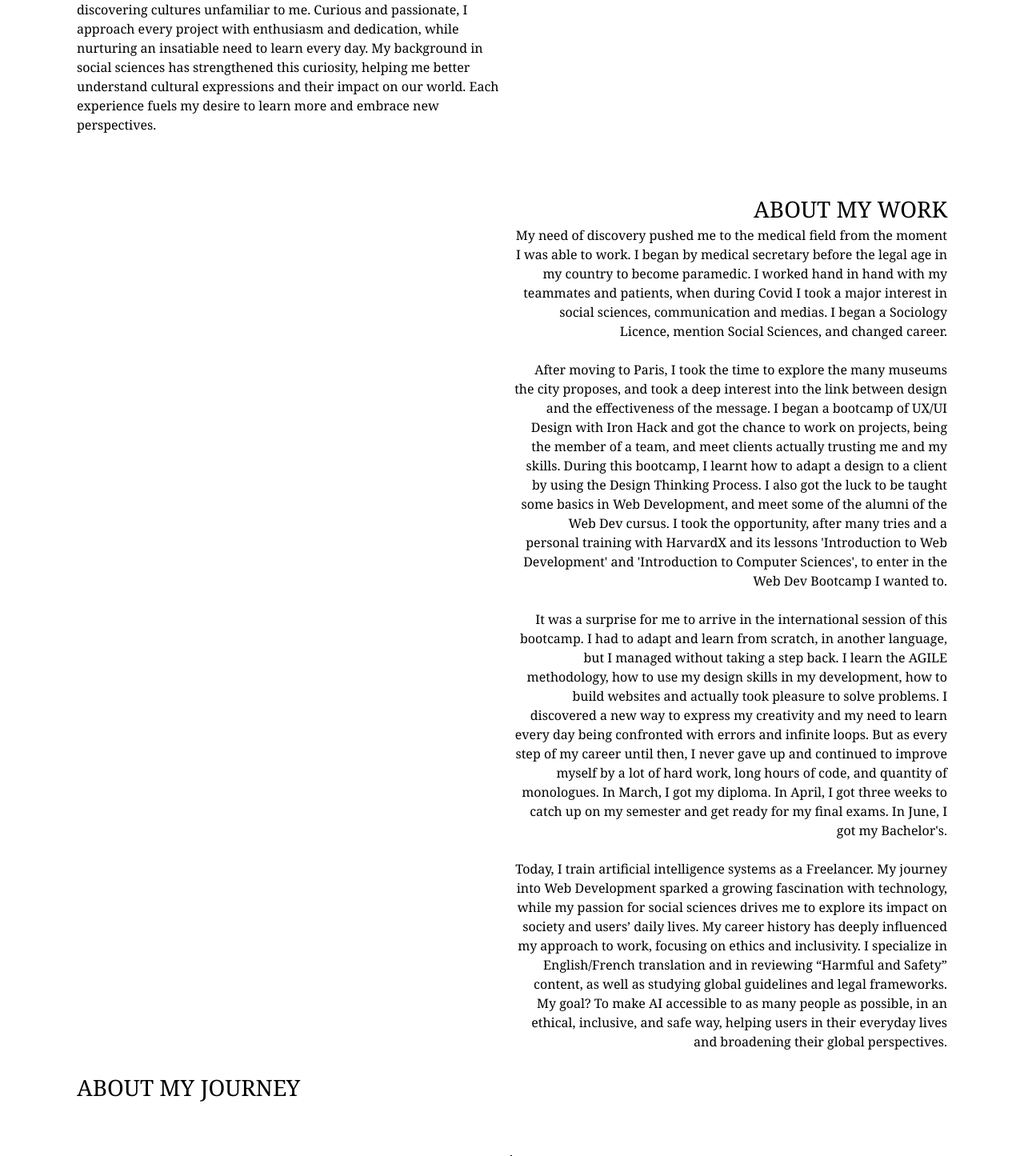
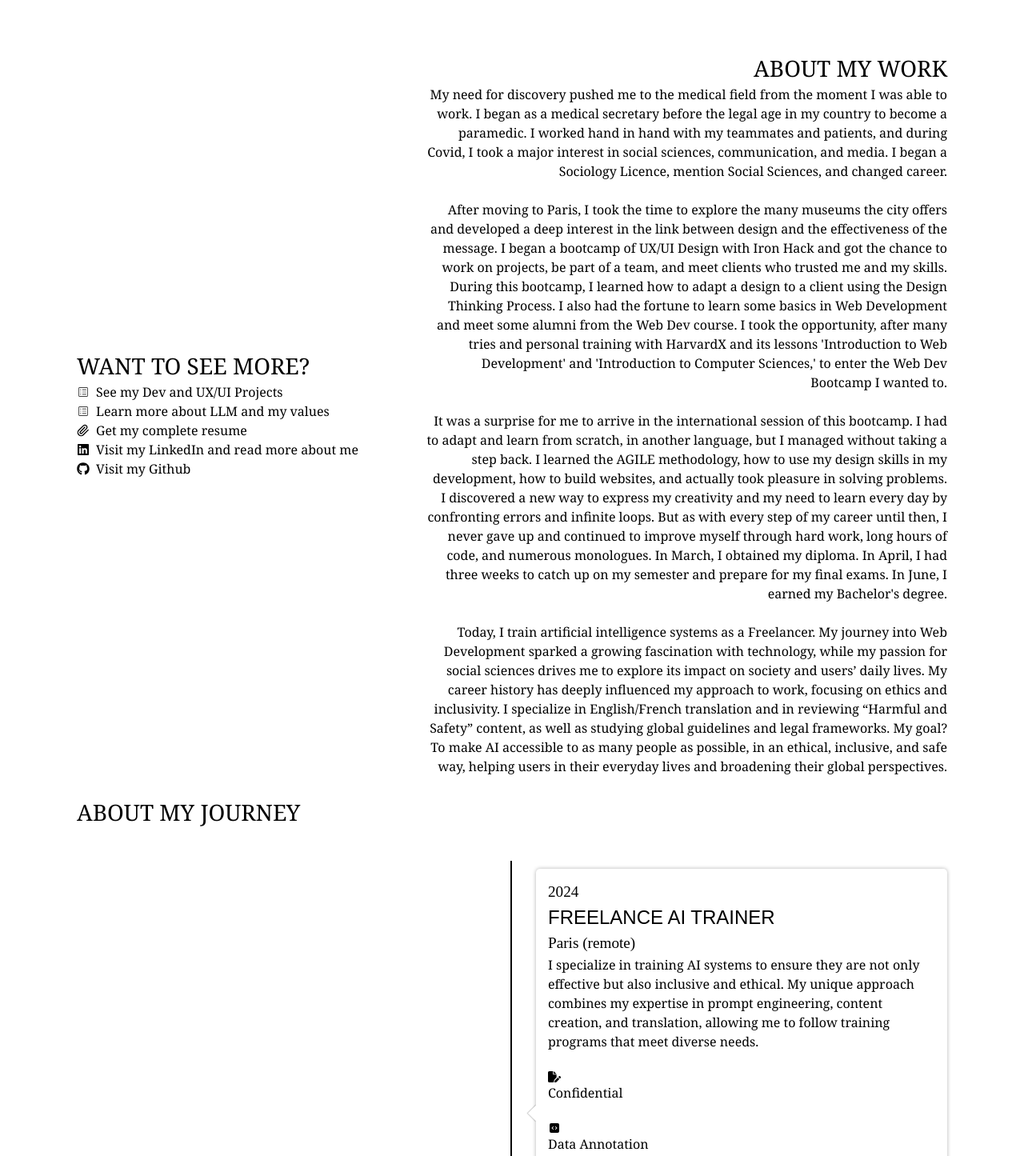
Before and after one commit to Paulinecvt/portfolio-frontend, a React (Vite) app: page / in a window 1280 px wide. Shown: the part 1042-2487 px from the top of the page at 80% size. Built offline with nearby package versions, Linux system fonts and the light colour scheme; a web font is replaced by a local one.

Commit message:
updated most of it, still llm to do

```diff
--- a/src/components/Timeline.jsx
+++ b/src/components/Timeline.jsx
@@ -9,7 +9,6 @@ export const Timeline = () => {
             <div className='flex justify-start'>
             <h2 className='title text-right uppercase'>About my journey</h2>
             </div>
-            <br/>
             <div>
                 {timelineData.length > 0 && (
                     <div className="timeline-container">
--- a/src/contact/Contact.jsx
+++ b/src/contact/Contact.jsx
@@ -10,7 +10,7 @@ export const Contact = () => (
         <div className="cover flex flex-col items-center">
 
 <div classname='flex flex-col'>
-<img src='https://i.ibb.co/D5qMWFq/Capture-d-e-cran-2024-10-08-a-12-40-04.png' className='h-56 w-auto'/>
+<img src='https://i.ibb.co/D5qMWFq/Capture-d-e-cran-2024-10-08-a-12-40-04.png' className='h-36 w-auto'/>
 </div>
 
 <div className="flex flex-row gap-8 items-center">
--- a/src/home/Home.jsx
+++ b/src/home/Home.jsx
@@ -12,14 +12,14 @@ export const Home = () => (
     <div className="flex flex-col items-center bg-white">
       <div className="cover flex flex-col items-center">
 
-        <div classname='flex flex-col'>
-        <img src='https://i.ibb.co/D5qMWFq/Capture-d-e-cran-2024-10-08-a-12-40-04.png' className='h-56 w-auto'/>
+        <div className='flex flex-col'>
+          <img src='https://i.ibb.co/D5qMWFq/Capture-d-e-cran-2024-10-08-a-12-40-04.png' className='h-36 w-auto' />
         </div>
 
         <div className="flex flex-row gap-8 items-center">
           <section className="flex flex-col justify-start">
             <h3 className="jobs">Social Sciences Content Expertise</h3>
-            <h3 className="jobs">Prompt Engeenering</h3>
+            <h3 className="jobs">Prompt Engineering</h3>
             <h3 className="jobs">Creative Writing for AI Training</h3>
           </section>
           <section className="flex flex-col justify-center">
@@ -36,11 +36,11 @@ export const Home = () => (
     <br />
     <br />
     <br />
-    <div className="flex flex-col bg-white w-2/4">
+    <div className="flex flex-col bg-white w-3/5">
       <h2 className="title text-left uppercase">About Me</h2>
       <p className="text-left">
-        I am a 29 years old creative mind, sociology bachelor,
-        passionated by social sciences and communication. Most of all,
+        I am a 29-year-old creative mind, sociology bachelor,
+        passionate about social sciences and communication. Most of all,
         I’m a passionate freelance professional with a deep curiosity
         for new technologies, always eager to learn quickly and adapt
         to fresh challenges. My expertise lies in artificial intelligence,
@@ -66,65 +66,10 @@ export const Home = () => (
     <br />
     <br />
 
-    <div className="flex flex-col w-2/4 justify-end bg-white self-end">
-      <h2 className="title text-right uppercase">About my work</h2>
-      <p className="text-right">
-        My need of discovery pushed me to the medical field from the moment I
-        was able to work. I began by medical secretary before the legal age in
-        my country to become paramedic. I worked hand in hand with my teammates
-        and patients, when during Covid I took a major interest in social
-        sciences, communication and medias. I began a Sociology Licence, mention
-        Social Sciences, and changed career.
-      </p>
-      <br />
-      <p className="text-right">
-        After moving to Paris, I took the time to explore the many museums the
-        city proposes, and took a deep interest into the link between design and
-        the effectiveness of the message. I began a bootcamp of UX/UI Design
-        with Iron Hack and got the chance to work on projects, being the member
-        of a team, and meet clients actually trusting me and my skills. During
-        this bootcamp, I learnt how to adapt a design to a client by using the
-        Design Thinking Process. I also got the luck to be taught some basics in
-        Web Development, and meet some of the alumni of the Web Dev cursus. I
-        took the opportunity, after many tries and a personal training with
-        HarvardX and its lessons 'Introduction to Web Development' and
-        'Introduction to Computer Sciences', to enter in the Web Dev Bootcamp I
-        wanted to.
-      </p>
-      <br />
-      <p className="text-right">
-        It was a surprise for me to arrive in the international session of this
-        bootcamp. I had to adapt and learn from scratch, in another language,
-        but I managed without taking a step back. I learn the AGILE methodology,
-        how to use my design skills in my development, how to build websites and
-        actually took pleasure to solve problems. I discovered a new way to
-        express my creativity and my need to learn every day being confronted
-        with errors and infinite loops. But as every step of my career until
-        then, I never gave up and continued to improve myself by a lot of hard
-        work, long hours of code, and quantity of monologues. In March, I got my diploma.
-        In April, I got three weeks to catch up on my semester and get ready for my final
-        exams. In June, I got my Bachelor's.{" "}
-      </p>
-      <br />
-      <p className="text-right">
-      Today, I train artificial intelligence systems as a Freelancer.
-      My journey into Web Development sparked a growing fascination with
-      technology, while my passion for social sciences drives me to explore
-      its impact on society and users’ daily lives. My career history has
-      deeply influenced my approach to work, focusing on ethics and inclusivity.
-      I specialize in English/French translation and in reviewing “Harmful and
-      Safety” content, as well as studying global guidelines and legal
-      frameworks.
-
-      My goal? To make AI accessible to as many people as possible, in an
-      ethical, inclusive, and safe way, helping users in their everyday lives
-      and broadening their global perspectives.
-      </p>
-    </div>
-    <Timeline />
-    <br />
-    <div className="flex justify-start flex-col">
-      <h2 className="title text-left uppercase">Want to see more ?</h2>
+    <div className="flex flex-row bg-white justify-between items-center">
+      {/* Left Column for "Want to see more?" */}
+      <div className='flex flex-col justify-start'>
+        <h2 className="title text-left uppercase">Want to see more?</h2>
 
         <div className='flex flex-row items-center gap-2'>
           <Link to="/projects">
@@ -151,7 +96,7 @@ export const Home = () => (
           <a href="https://www.linkedin.com/in/paulinechevalliot">
             <FaLinkedin />
           </a>
-        <p>Visit my Linkedi and read more about me</p>
+          <p>Visit my LinkedIn and read more about me</p>
         </div>
 
         <div className='flex flex-row items-center gap-2'>
@@ -160,7 +105,65 @@ export const Home = () => (
           </a>
           <p>Visit my Github</p>
         </div>
+      </div>
 
+      {/* Right Column for text */}
+      <div className='flex flex-col w-3/5 self-en m-0 p-0'> {/* Adjust width as needed */}
+        <h2 className="title text-right uppercase">About my work</h2>
+        <p className="text-right">
+          My need for discovery pushed me to the medical field from the moment I
+          was able to work. I began as a medical secretary before the legal age in
+          my country to become a paramedic. I worked hand in hand with my teammates
+          and patients, and during Covid, I took a major interest in social
+          sciences, communication, and media. I began a Sociology Licence, mention
+          Social Sciences, and changed career.
+        </p>
+        <br />
+        <p className="text-right">
+          After moving to Paris, I took the time to explore the many museums the
+          city offers and developed a deep interest in the link between design and
+          the effectiveness of the message. I began a bootcamp of UX/UI Design
+          with Iron Hack and got the chance to work on projects, be part of a team,
+          and meet clients who trusted me and my skills. During this bootcamp, I
+          learned how to adapt a design to a client using the Design Thinking Process.
+          I also had the fortune to learn some basics in Web Development and meet
+          some alumni from the Web Dev course. I took the opportunity, after many tries
+          and personal training with HarvardX and its lessons 'Introduction to Web Development'
+          and 'Introduction to Computer Sciences,' to enter the Web Dev Bootcamp I wanted to.
+        </p>
+        <br />
+        <p className="text-right">
+          It was a surprise for me to arrive in the international session of this
+          bootcamp. I had to adapt and learn from scratch, in another language,
+          but I managed without taking a step back. I learned the AGILE methodology,
+          how to use my design skills in my development, how to build websites, and
+          actually took pleasure in solving problems. I discovered a new way to
+          express my creativity and my need to learn every day by confronting
+          errors and infinite loops. But as with every step of my career until
+          then, I never gave up and continued to improve myself through hard work,
+          long hours of code, and numerous monologues. In March, I obtained my diploma.
+          In April, I had three weeks to catch up on my semester and prepare for my final
+          exams. In June, I earned my Bachelor's degree.
+        </p>
+        <br />
+        <p className="text-right">
+          Today, I train artificial intelligence systems as a Freelancer.
+          My journey into Web Development sparked a growing fascination with
+          technology, while my passion for social sciences drives me to explore
+          its impact on society and users’ daily lives. My career history has
+          deeply influenced my approach to work, focusing on ethics and inclusivity.
+          I specialize in English/French translation and in reviewing “Harmful and
+          Safety” content, as well as studying global guidelines and legal
+          frameworks.
+
+          My goal? To make AI accessible to as many people as possible, in an
+          ethical, inclusive, and safe way, helping users in their everyday lives
+          and broadening their global perspectives.
+        </p>
       </div>
     </div>
+
+    <Timeline />
+    <br />
+  </div>
 );
--- a/src/llm/llm.jsx
+++ b/src/llm/llm.jsx
@@ -1,7 +1,9 @@
 export const LLM = () => (
 
     <div>
-        <h3> My work as a LLM Trainer :</h3>
+        <p className="title"> My work as a LLM Trainer :</p>
+        <p>I'm actually working on this section to propose an interesting approach of my work. Thanks for your interest, don't hesitate to contact me for further information waiting for the page to be finished.
+        </p>
     </div>
 
 );
--- a/src/timeline/timelineData.json
+++ b/src/timeline/timelineData.json
@@ -50,8 +50,8 @@
     },
     {
         "id": 7,
-        "event": "Sociology Licence",
-        "description": "Mention 'Social Sciences'. My main interest are communication sociology, medias, propaganda and politics. I also have strong interest for anthropology and the work of Margaret Mead.",
+        "event": "Sociology Bachelor",
+        "description": "Mention 'Social Sciences'. My main interest are communication sociology, technologies and their impacts, medias, propaganda and politics. I also have strong interest for anthropology and the work of Margaret Mead.",
         "place": "University of Caen (France)",
         "year": "2024",
         "projects": ["Mémoire : 'Taking into account and managing stereotypes and biases leading to discrimination of vulnerable populations by medical professionals within emergency services and call centers' ", "Research : 'When children who are victims of domestic violence become parents'", "Ethnographic Study : 'The role of family caregiver of the ederly dependent at home' "]
@@ -64,5 +64,15 @@
         "place": "Paris(remote)",
         "year": 2024,
         "projects": ["To come"]
+    },
+    {
+        "id": 9,
+        "event": "Freelance AI Trainer",
+        "description": "I specialize in training AI systems to ensure they are not only effective but also inclusive and ethical. My unique approach combines my expertise in prompt engineering, content creation, and translation, allowing me to follow training programs that meet diverse needs.",
+        "technologies": ["Data Annotation", "Translation & Localization", "Quality Evaluation", "Creative Writing for AI Training","Prompt Engineering & Multi-turn Conversations", "Constraints Handling", "Harmful & Safety Content Writing / Filtering", "Fact-checking & Content Validation", "Social Sciences Content Expertise", "Inclusivity & Bias Mitigation", "Ethical AI Training"],
+        "place": "Paris (remote)",
+        "year": 2024,
+        "projects": ["Confidential"]
+
     }
 ]
```
Lines whose indentation alone changed are shown as unchanged.
